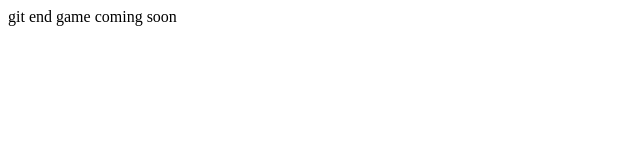
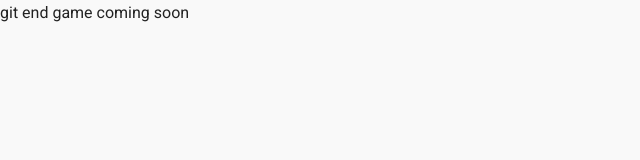
Before and after one commit to VrushabBayas/git-end-games, a React (Vite) app: page / in a window 1280 px wide. Shown: the top 160 px of the page, without its empty margins (0-640 px from the left). Built offline with nearby package versions, Linux system fonts and the light colour scheme.

Commit message:
added basic style setup

```diff
--- a/index.html
+++ b/index.html
@@ -1,15 +1,23 @@
 <!doctype html>
 <html lang="en">
+
   <head>
     <meta charset="UTF-8" />
     <meta name="viewport" content="width=device-width, initial-scale=1.0" />
     <title>Git End Game</title>
+    <link rel="preconnect" href="https://fonts.googleapis.com">
+    <link rel="preconnect" href="https://fonts.gstatic.com" crossorigin>
+    <link
+      href="https://fonts.googleapis.com/css2?family=Fira+Code:wght@300..700&family=Roboto:ital,wght@0,100..900;1,100..900&display=swap"
+      rel="stylesheet">
   </head>
+
   <body>
     <div id="root"></div>
     <script type="module" src="/src/main.jsx"></script>
   </body>
-</html>
-  </body>
 
 </html>
+</body>
+
+</html>
--- a/src/App.css
+++ b/src/App.css
@@ -0,0 +1,68 @@
+:root {
+  --font-body: "Roboto", sans-serif;
+  --font-heading: "Raleway", sans-serif;
+  --code-font-body:"Fira Code", monospace;
+  --color-bg: #f9f9f9;
+  --color-text: #222;
+  --color-accent: #0077ff;
+  --color-muted: #555;
+}
+
+* {
+  margin: 0;
+  padding: 0;
+  box-sizing: border-box;
+}
+
+html,
+body {
+  font-family: var(--font-body);
+  background-color: var(--color-bg);
+  color: var(--color-text);
+  line-height: 1.6;
+  scroll-behavior: smooth;
+}
+code, pre{
+  font-family:var(--code-font-body);
+}
+h1, h2, h3, h4, h5, h6 {
+  font-family: var(--font-heading);
+  margin-bottom: 0.5em;
+}
+
+p {
+  margin-bottom: 1rem;
+  color: var(--color-muted);
+}
+
+a {
+  color: var(--color-accent);
+  text-decoration: none;
+}
+
+a:hover {
+  text-decoration: underline;
+}
+
+/* Container */
+.container {
+  max-width: 960px;
+  margin: 0 auto;
+  padding: 1.5rem;
+}
+
+/* Buttons */
+.btn {
+  background: var(--color-accent);
+  color: white;
+  padding: 0.6rem 1.2rem
+  border: none;
+  border-radius: 4px;
+  cursor: pointer;
+  font-weight: 600;
+  transition: background 0.3s;
+}
+
+.btn:hover {
+  background: #005fcc;
+}
--- a/src/routes/index.jsx
+++ /dev/null
@@ -1,2 +0,0 @@
-// index.jsx
-export default function index() { return <div>index.jsx</div>; }
--- a/src/styles/index.css
+++ /dev/null
@@ -1 +0,0 @@
-/* Global styles */
```
Also changed, not shown: src/components/common/Header.jsx (added, +8 -0 lines), src/pages/Home.jsx (+9 -1 lines), src/pages/style.css (added), 1 other file (tests, documents, lock files or other folders).
